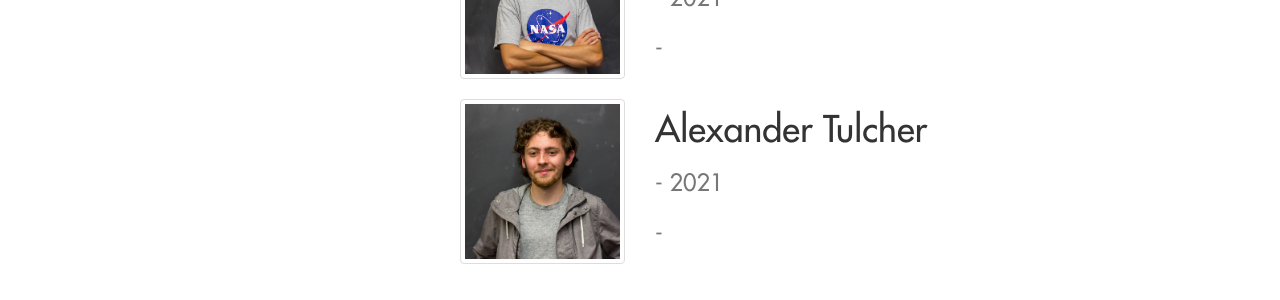
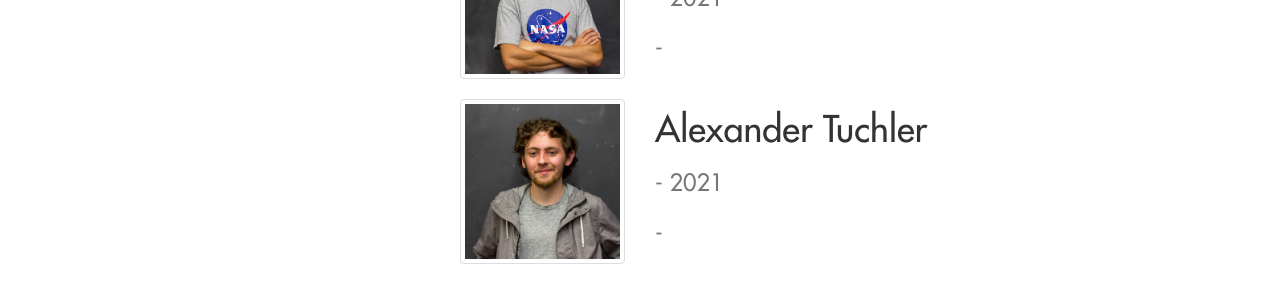
Before and after one commit to columbiaspace/columbiaspace.org, a Jekyll site: the page built from missions/mission-cubesat.html, in a window 1280 px wide and 900 px high, scrolled down 2047 px. Shown: the part 155-455 px from the top of the window. Built offline with Jekyll 4.4.1, drawn with Linux system fonts in a browser that asks for light colours; nearby versions of some CDN libraries; comment, search, counter and statistics services are not loaded.

Commit message:
fix typo

```diff
--- a/members/members-2017.html
+++ b/members/members-2017.html
@@ -93,9 +93,9 @@ members:
   - name: "Bret Silverstein"
     title: "RASC-AL Mars Ice Mission Co-Director"
     image: "/assets/media/img/profiles2017/bsilverstein.jpg"
-  - name: "Alexander Tulcher"
+  - name: "Alexander Tuchler"
     title: "Cubesat Mission Co-Director"
-    image: "/assets/media/img/profiles2017/atulcher.jpg"
+    image: "/assets/media/img/profiles2017/atuchler.jpg"
 
 genbody:
   - name: "Max Aalto"
--- a/missions/mission-cubesat.html
+++ b/missions/mission-cubesat.html
@@ -24,10 +24,10 @@ achievementstext: "Received funding via NASA New York Space Grant Consortium; Co
 A dynamo that tests the mechanical properties of glass fibers in low Earth orbit conditions.;
 A set of off-the-shelf electronics under different forms of radiation protection that test their viability in low Earth orbit use."
 
-missionleader: "Daniel Jeong; Samuel Morgan; Alexander Tulcher"
+missionleader: "Daniel Jeong; Samuel Morgan; Alexander Tuchler"
 leaderschool: "SEAS 2020;- 2021; - 2021"
 leadermajor: "Computer Science; -; -"
-leaderimage: "/assets/media/img/profiles2017/djeong.jpg; /assets/media/img/profiles2017/smorgan.jpg; /assets/media/img/profiles2017/atulcher.jpg;"
+leaderimage: "/assets/media/img/profiles2017/djeong.jpg; /assets/media/img/profiles2017/smorgan.jpg; /assets/media/img/profiles2017/atuchler.jpg;"
 
 news: true
 news-cat: cubesat
```
Also changed, not shown: assets/media/img/profiles2017/atuchler.jpg (renamed from assets/media/img/profiles2017/atulcher.jpg).
